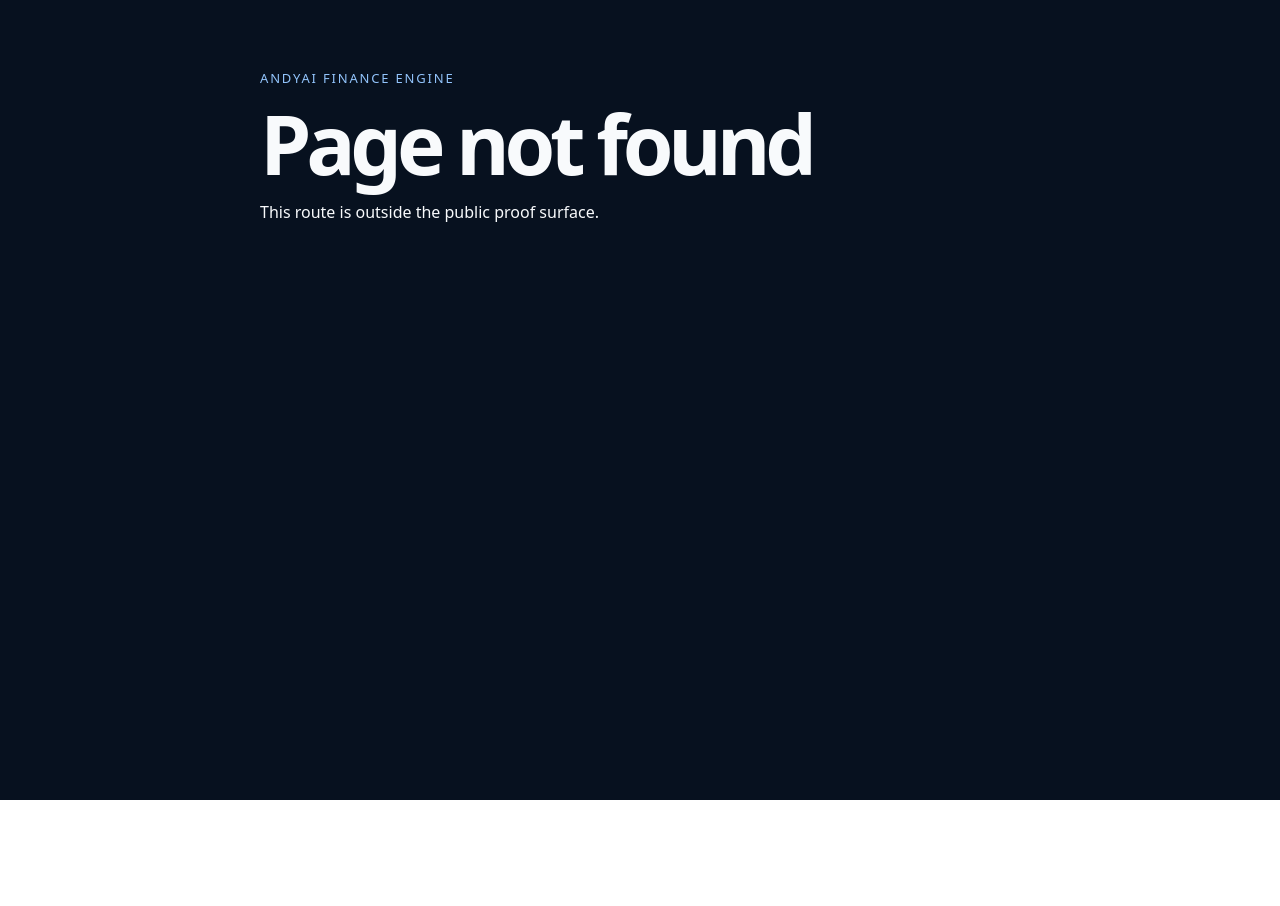
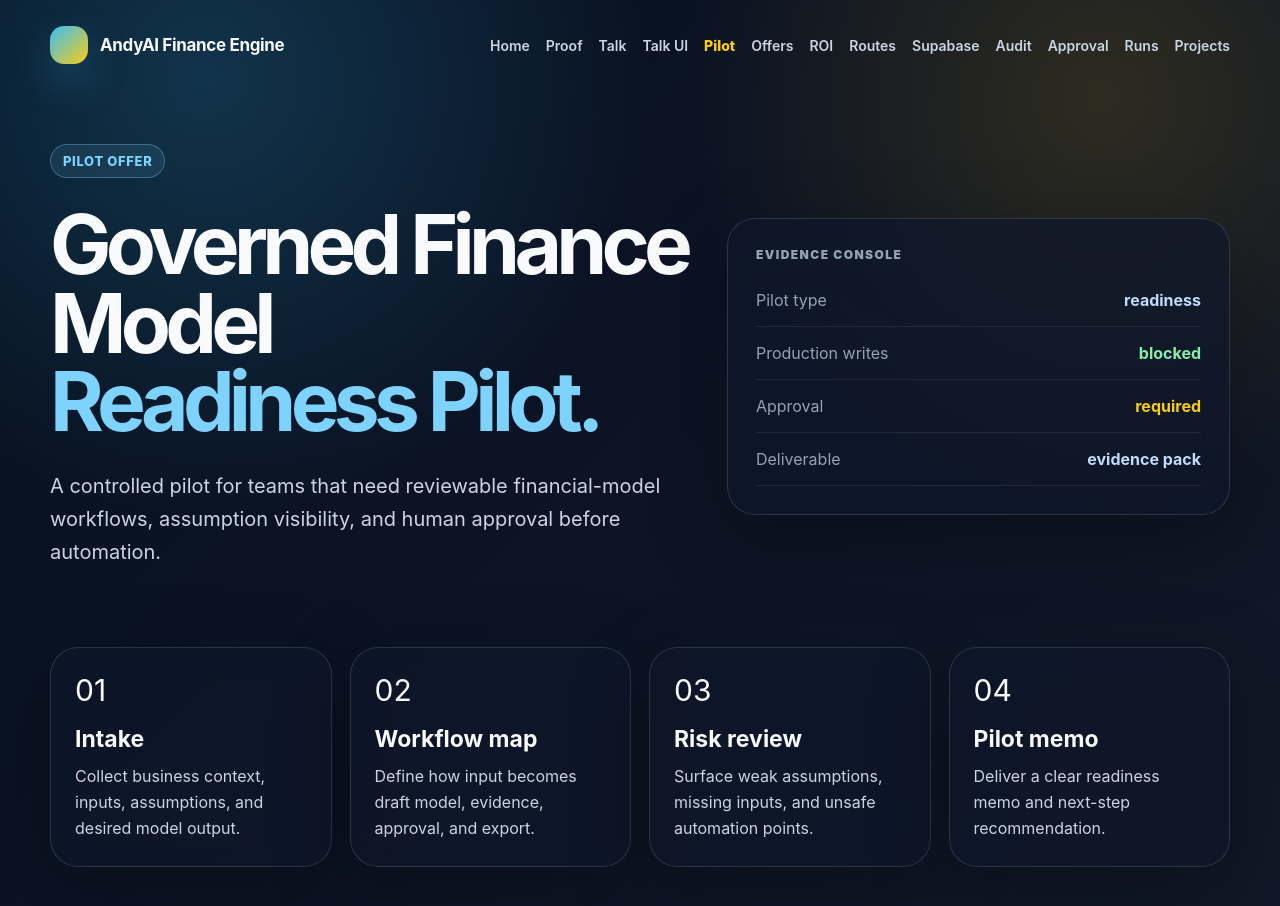
Before and after one commit to kolundzic/andyai-finance-engine, a Next.js app: page /pilot in a window 1280 px wide. Before the commit this address had no page. Shown: the top 906 px of the page. Before the commit the page ends 800 px from the top, so only its background shows below. Built offline with nearby package versions, Linux system fonts and the light colour scheme.

Commit message:
feat: add v17.3.0 client pilot page

```diff
--- /dev/null
+++ b/app/pilot/page.tsx
@@ -0,0 +1,31 @@
+import { EvidenceConsole, FeatureGrid, PrestigePage } from "../../src/ui/finance-prestige-system";
+
+export const metadata = {
+  title: "AndyAI Finance Engine — Pilot",
+  description: "Governed Finance Model Readiness Pilot.",
+};
+
+export default function PilotPage() {
+  return (
+    <PrestigePage
+      active="/pilot"
+      badge="Pilot Offer"
+      title="Governed Finance Model"
+      accent="Readiness Pilot."
+      lead="A controlled pilot for teams that need reviewable financial-model workflows, assumption visibility, and human approval before automation."
+      right={<EvidenceConsole rows={[
+        ["Pilot type", "readiness", "blue"],
+        ["Production writes", "blocked", "green"],
+        ["Approval", "required", "gold"],
+        ["Deliverable", "evidence pack", "blue"],
+      ]} />}
+    >
+      <FeatureGrid items={[
+        ["01", "Intake", "Collect business context, inputs, assumptions, and desired model output."],
+        ["02", "Workflow map", "Define how input becomes draft model, evidence, approval, and export."],
+        ["03", "Risk review", "Surface weak assumptions, missing inputs, and unsafe automation points."],
+        ["04", "Pilot memo", "Deliver a clear readiness memo and next-step recommendation."],
+      ]} />
+    </PrestigePage>
+  );
+}
--- a/package.json
+++ b/package.json
@@ -1,6 +1,6 @@
 {
   "name": "andyai-finance-engine",
-  "version": "17.2.0",
+  "version": "17.3.0",
   "private": true,
   "description": "AndyAI Finance Engine — public showcase powered by a governed financial modeling core.",
   "scripts": {
```
Also changed, not shown: 3 other files (tests, documents, lock files or other folders).
